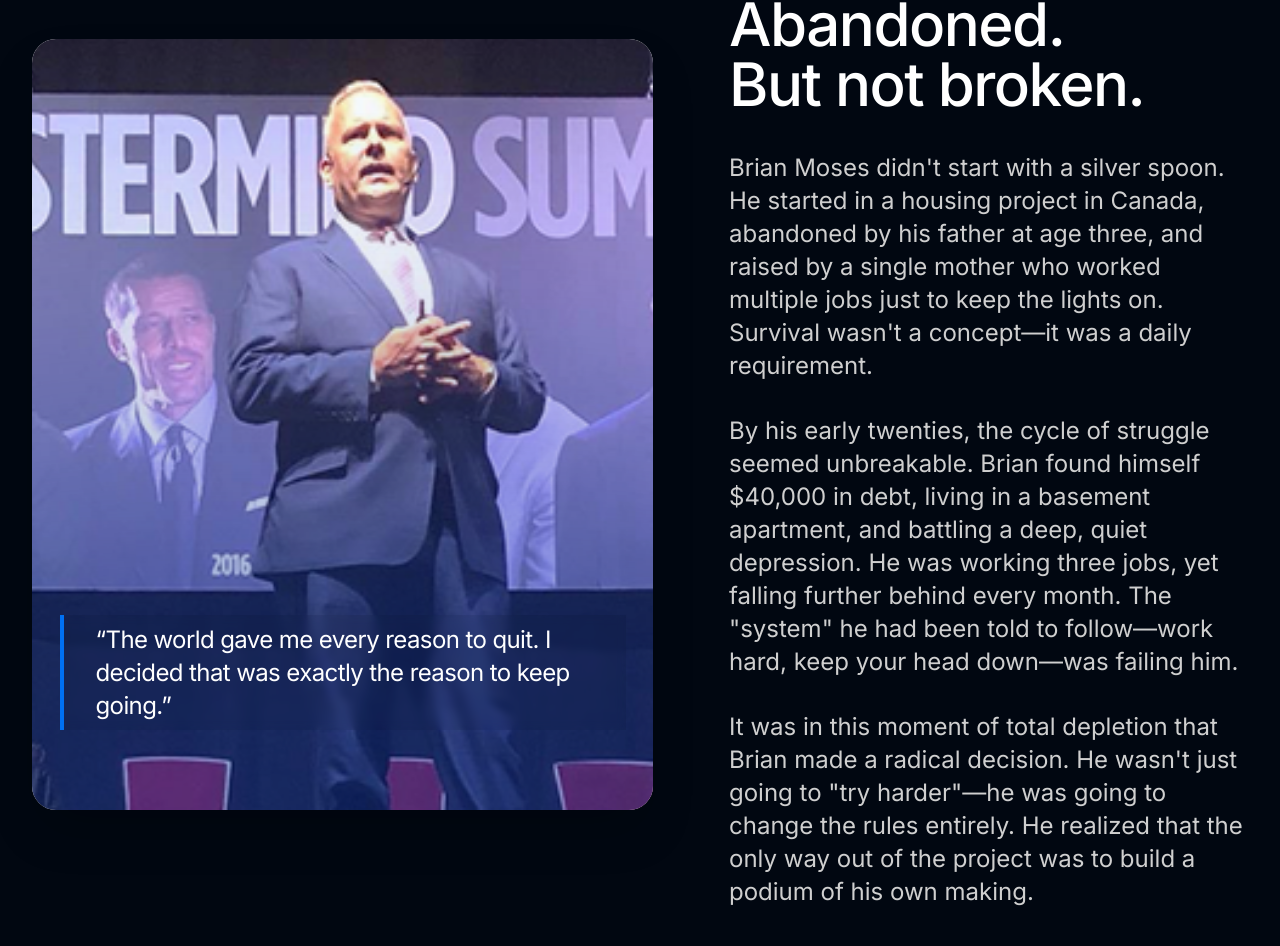
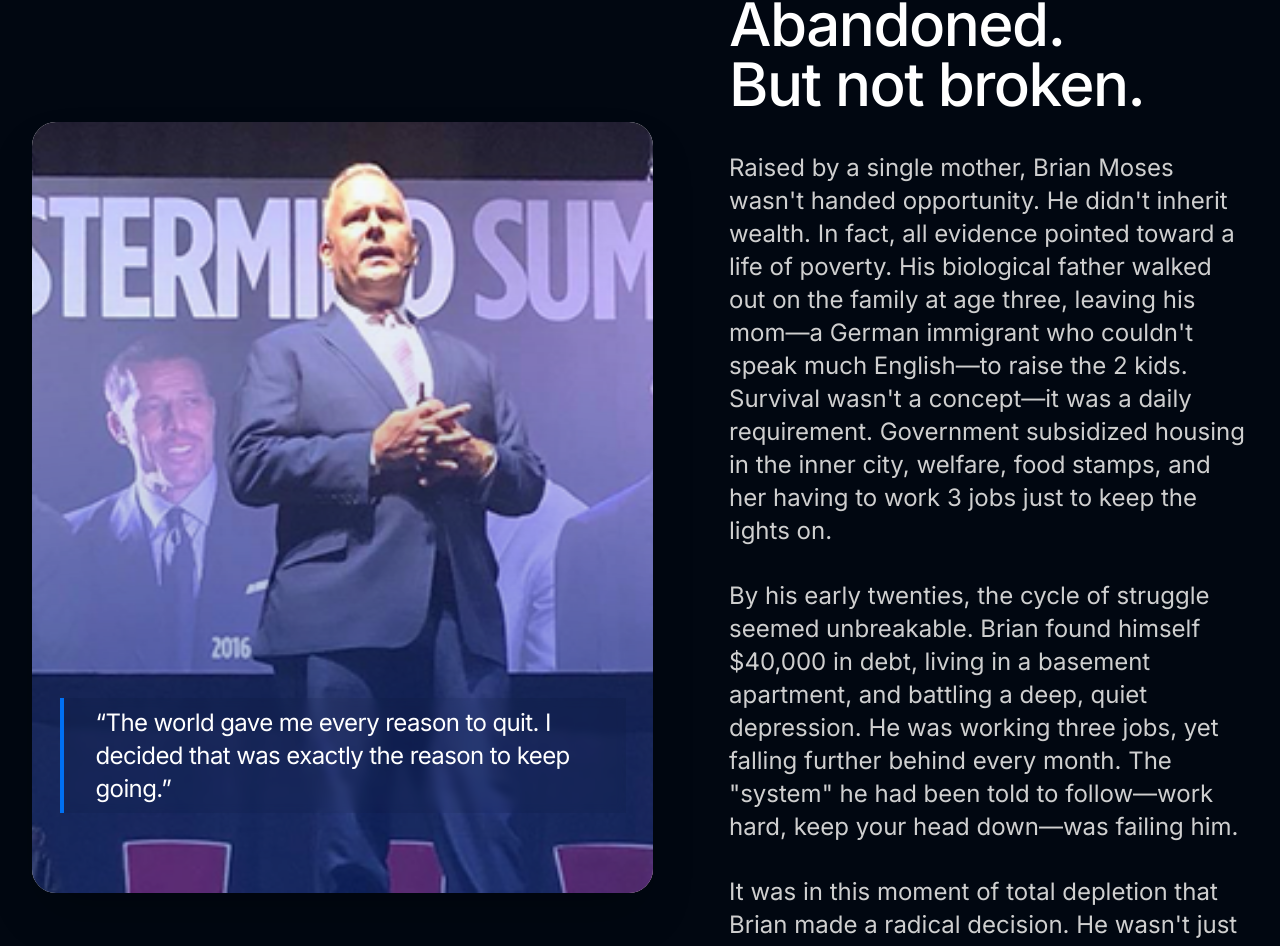
Before and after one commit to IRCHrocks25/V2_Brian_Moses, a Next.js app: page /about in a window 1280 px wide. Shown: the part 1168-2114 px from the top of the page. Built offline with nearby package versions, Linux system fonts and the light colour scheme; no server answers; the database is empty.

Commit message:
about page change

```diff
--- a/components/about/AboutBeginning.tsx
+++ b/components/about/AboutBeginning.tsx
@@ -12,7 +12,7 @@ export default function AboutBeginning({
   tagline = "The Beginning",
   heading = "Abandoned.\nBut not broken.",
   paragraphs = [
-    "Brian Moses didn't start with a silver spoon. He started in a housing project in Canada, abandoned by his father at age three, and raised by a single mother who worked multiple jobs just to keep the lights on. Survival wasn't a concept—it was a daily requirement.",
+    "Raised by a single mother, Brian Moses wasn't handed opportunity. He didn't inherit wealth. In fact, all evidence pointed toward a life of poverty. His biological father walked out on the family at age three, leaving his mom—a German immigrant who couldn't speak much English—to raise the 2 kids. Survival wasn't a concept—it was a daily requirement. Government subsidized housing in the inner city, welfare, food stamps, and her having to work 3 jobs just to keep the lights on.",
     "By his early twenties, the cycle of struggle seemed unbreakable. Brian found himself $40,000 in debt, living in a basement apartment, and battling a deep, quiet depression. He was working three jobs, yet falling further behind every month. The \"system\" he had been told to follow—work hard, keep your head down—was failing him.",
     "It was in this moment of total depletion that Brian made a radical decision. He wasn't just going to \"try harder\"—he was going to change the rules entirely. He realized that the only way out of the project was to build a podium of his own making.",
   ],
```
Also changed, not shown: 1 other file (tests, documents, lock files or other folders).
